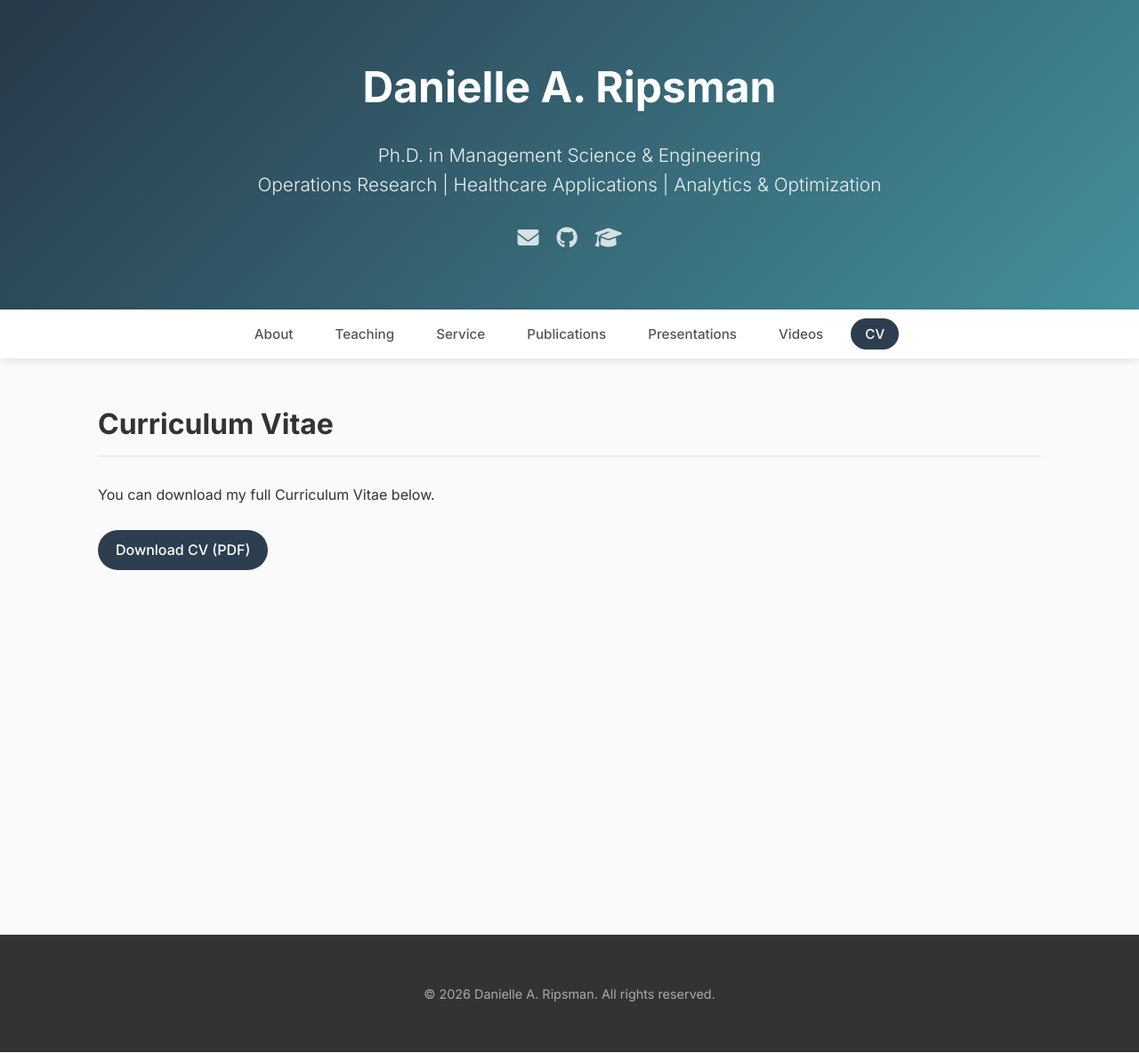
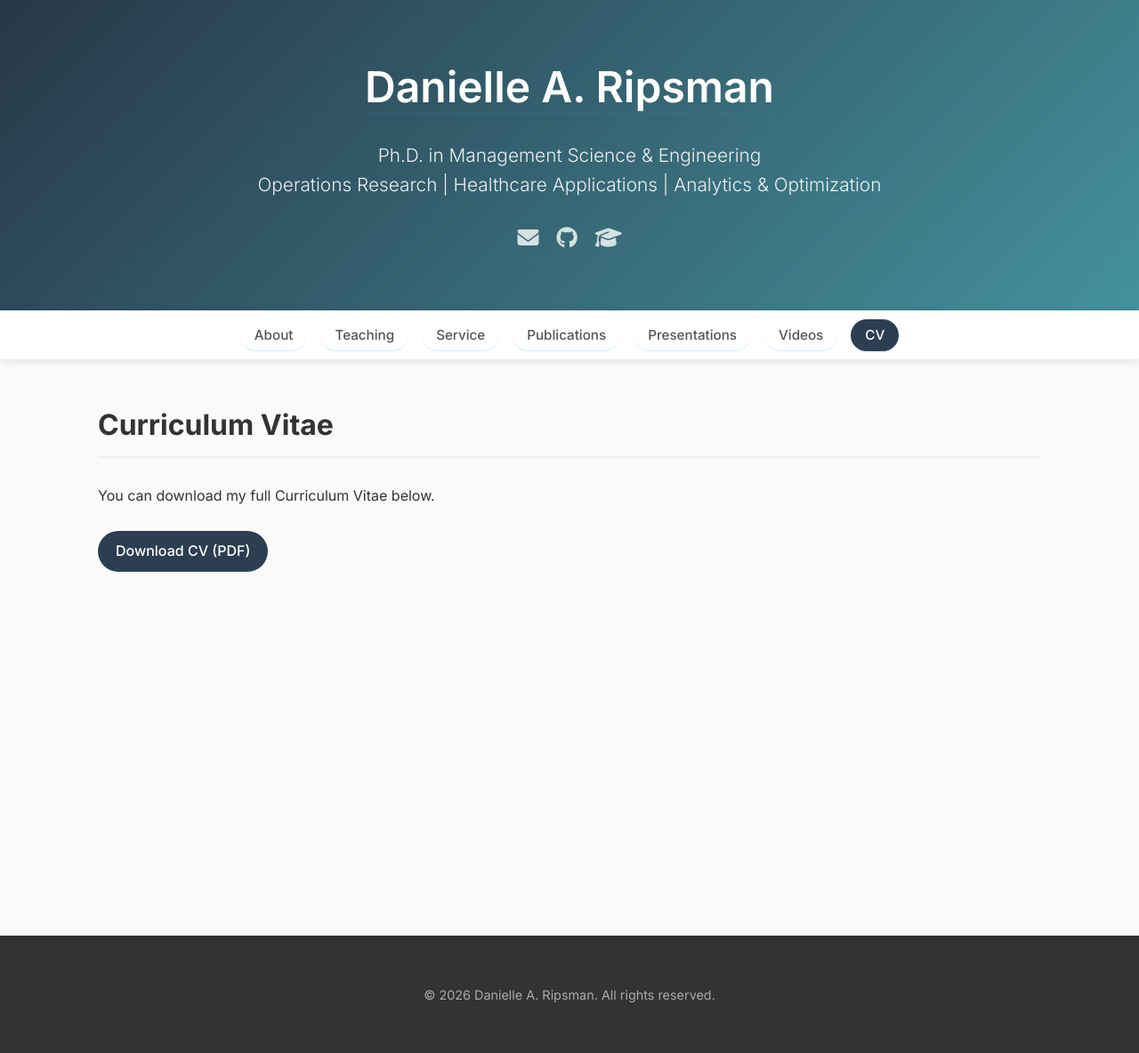
Before and after one commit to DaniRip/DaniRip.github.io, a Jekyll site: the page built from cv.md, in a window 1280 px wide. Shown: the whole page at 89% size. Built offline with Jekyll 4.4.1, drawn with Linux system fonts in a browser that asks for light colours.

Commit message:
Enhance link styles in style.css
Updated link styles for improved visibility and hover effects.

```diff
--- a/assets/css/style.css
+++ b/assets/css/style.css
@@ -33,14 +33,17 @@
 }
 
 a {
-    color: var(--accent-color);
+    color: #3498db;        /* A slightly brighter, clearer blue */
     text-decoration: none;
-    transition: color 0.2s;
+    font-weight: 600;      /* Makes the link bold */
+    transition: all 0.2s ease-in-out;
+    border-bottom: 1px solid rgba(52, 152, 219, 0.2); /* Subtle underline */
 }
 
 a:hover {
-    color: #4ca1af;
-    text-decoration: underline;
+    color: #2980b9;        /* Darkens slightly on hover */
+    text-decoration: none;
+    border-bottom: 2px solid #2980b9; /* Thickens the underline on hover */
 }
 
 /* Header */
```
